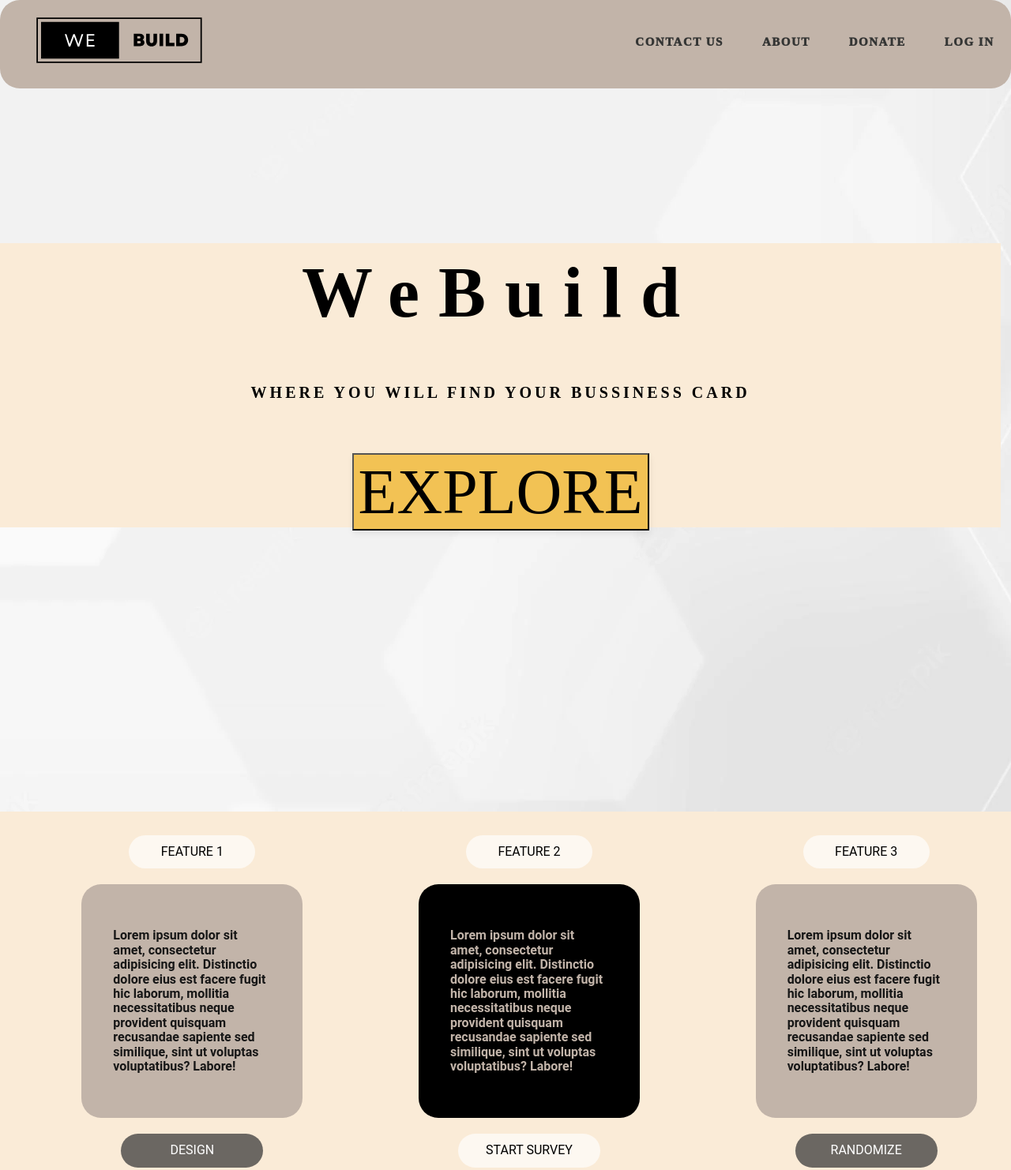
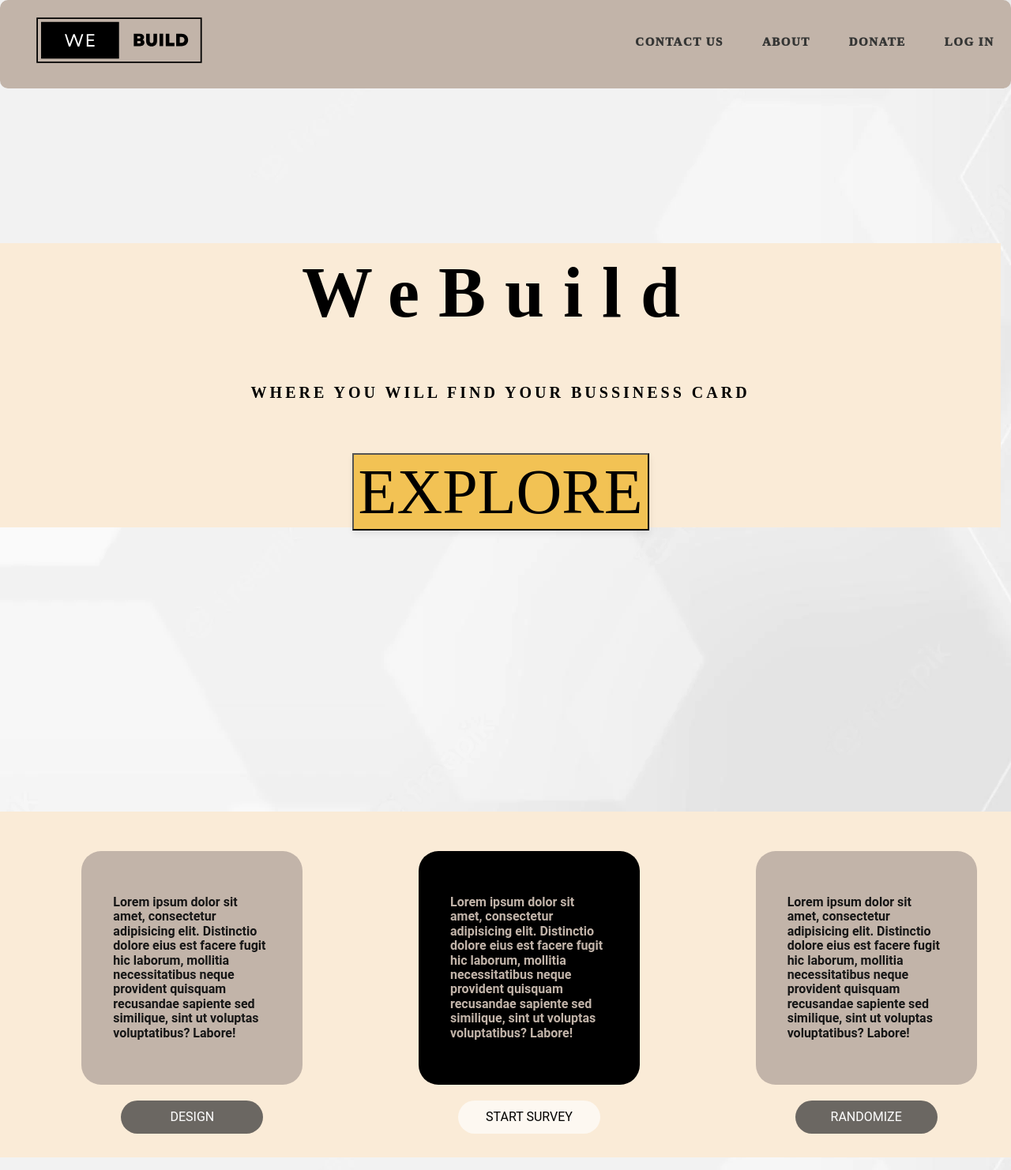
Before and after one commit to hpapucha/WeBuild, a website: page index.html in a window 1280 px wide. Shown: the top 1482 px of the page at 79% size. Drawn offline with Linux system fonts and the light colour scheme.

Commit message:
AddedButtonFix2

```diff
--- a/index.html
+++ b/index.html
@@ -88,7 +88,6 @@
         <div class="container">
               <div class="col">
                    <!--<button class="feature-btn">Feature 1</button> -->
-                    <button class="feature-btn">Feature 1</button>
                     <div class="feature"> <!--  feature1 and feature3  -->
                       <p>Lorem ipsum dolor sit amet, consectetur adipisicing elit. Distinctio dolore eius est
                                 facere fugit hic laborum, mollitia necessitatibus neque provident quisquam recusandae
@@ -100,7 +99,6 @@
 
                 <div class="col">
                     <!--<button class="feature-btn">Feature 2</button> -->
-                    <button class="feature-btn">Feature 2</button>
                     <div class="feature-middle"> <!--feature2 -->
                         <p>Lorem ipsum dolor sit amet, consectetur adipisicing elit. Distinctio dolore eius est
                                 facere fugit hic laborum, mollitia necessitatibus neque provident quisquam recusandae
@@ -113,7 +111,6 @@
 
                 <div class="col">
                     <!--<button class="feature-btn">Feature 3</button> -->
-                    <button class="feature-btn">Feature 3</button>
                     <div class="feature"><!--  feature1 and feature3  -->
                       <p>Lorem ipsum dolor sit amet, consectetur adipisicing elit. Distinctio dolore eius est
                                 facere fugit hic laborum, mollitia necessitatibus neque provident quisquam recusandae
--- a/style.css
+++ b/style.css
@@ -79,7 +79,7 @@ a:hover {
 
 .main-header {
   background-color: #C2B4A9;
-  border-radius: 25px;
+  border-radius: 10px;
   max-height: 7em;
 }
 
```
